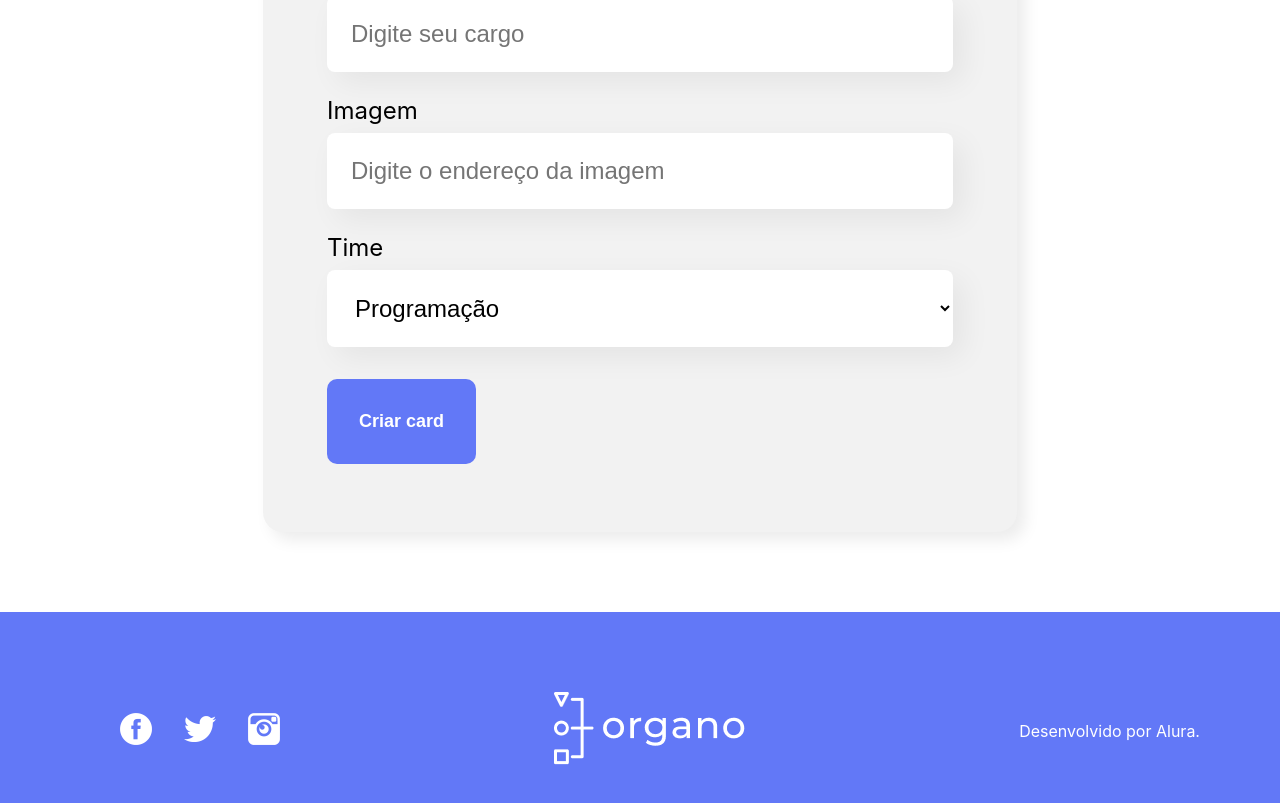
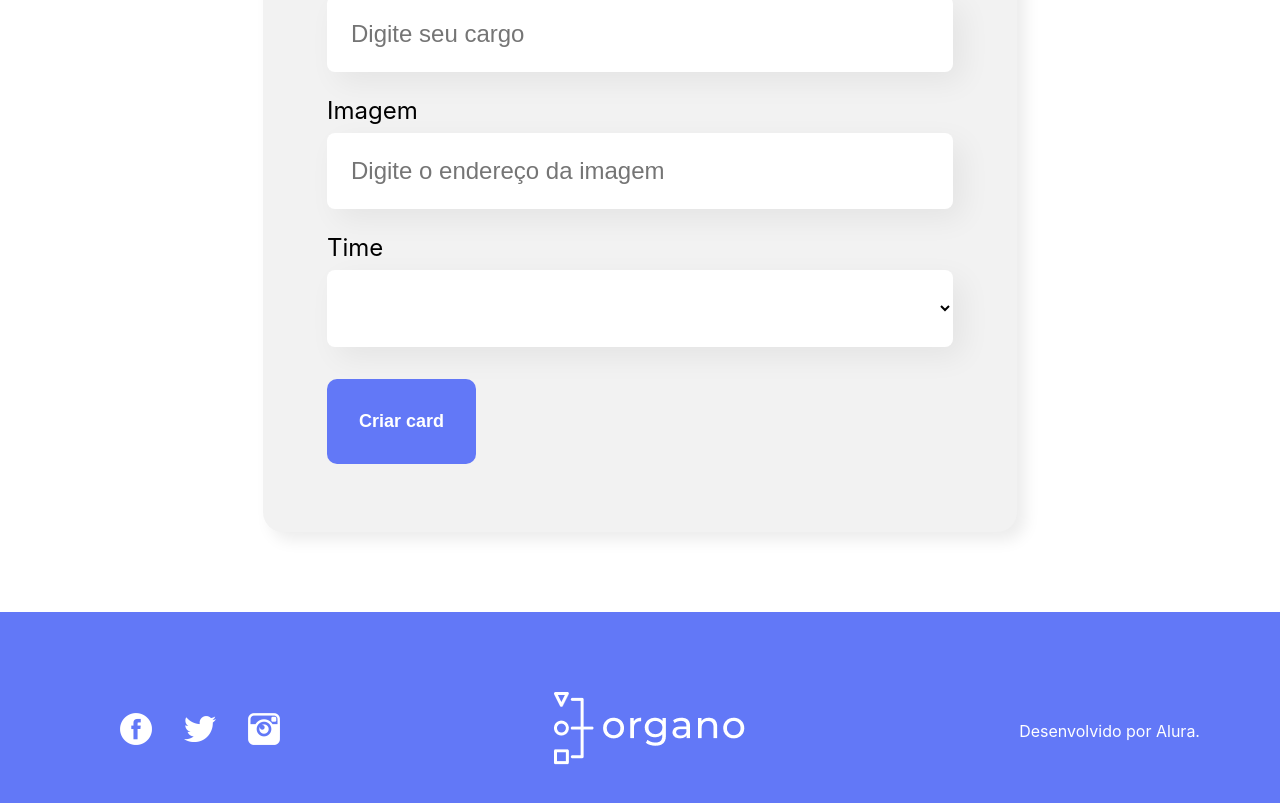
Before and after one commit to evertonflima04/organoDesenvolvimentoJavaScript, a React (Create React App) app: page / in a window 1280 px wide. Shown: the part 865-1668 px from the top of the page. Built offline with nearby package versions, Linux system fonts and the light colour scheme; the HTML template or start-up script is replaced by a standard one.

Commit message:
Resolvendo bug

```diff
--- a/src/App.js
+++ b/src/App.js
@@ -49,7 +49,6 @@
   const [colaboradores, setColaboradores] = useState([])
 
   const aoNovoColaboradorAdcionado = (colaborador) => {
-    console.log(colaborador);
     setColaboradores([...colaboradores, colaborador])
 
   }
--- a/src/componentes/Colaborador/index.js
+++ b/src/componentes/Colaborador/index.js
@@ -1,10 +1,10 @@
 import './Colaborador.css'
 
-const Colaborador = ({nome, imagem, cargo}) => {
+const Colaborador = ({nome, imagem, cargo, corDeFundo}) => {
 
     return (
         <div className='colaborador' >
-            <div className='cabecalho' >
+            <div className='cabecalho' style={{ backgroundColor: corDeFundo}}>
                 <img src={imagem} alt= {nome}/>
             </div>
             <div className='rodape'>
--- a/src/componentes/ListaSuspensa/index.js
+++ b/src/componentes/ListaSuspensa/index.js
@@ -4,7 +4,8 @@
     return (
         <div className='lista-suspensa'>
             <label>{props.label}</label>
-            <select onChange={evento => props.aoAlterado(evento.target.value)} required = {props.obrigatorio} value={props.value}>
+            <select onChange={evento => props.aoAlterado(evento.target.value)} required = {props.obrigatorio} value={props.valor}>
+                <option value="" ></option>
                 {props.itens.map(item => {
                     return <option key={item} > {item}</option>
                     // Para cada item  da lista [props.item] vai retorna um option
--- a/src/componentes/Time/index.js
+++ b/src/componentes/Time/index.js
@@ -11,6 +11,8 @@
             <h3 style={{ borderColor: props.corPrimaria}}>{props.nome}</h3>
             <div className='colaboradores'>
                 {props.colaboradores.map( colaborador => <Colaborador
+                corDeFundo = {props.corPrimaria}
+                key={colaborador.nome}
                 nome = {colaborador.nome}
                 cargo = {colaborador.cargo}
                 imagem = {colaborador.imagem}
```
